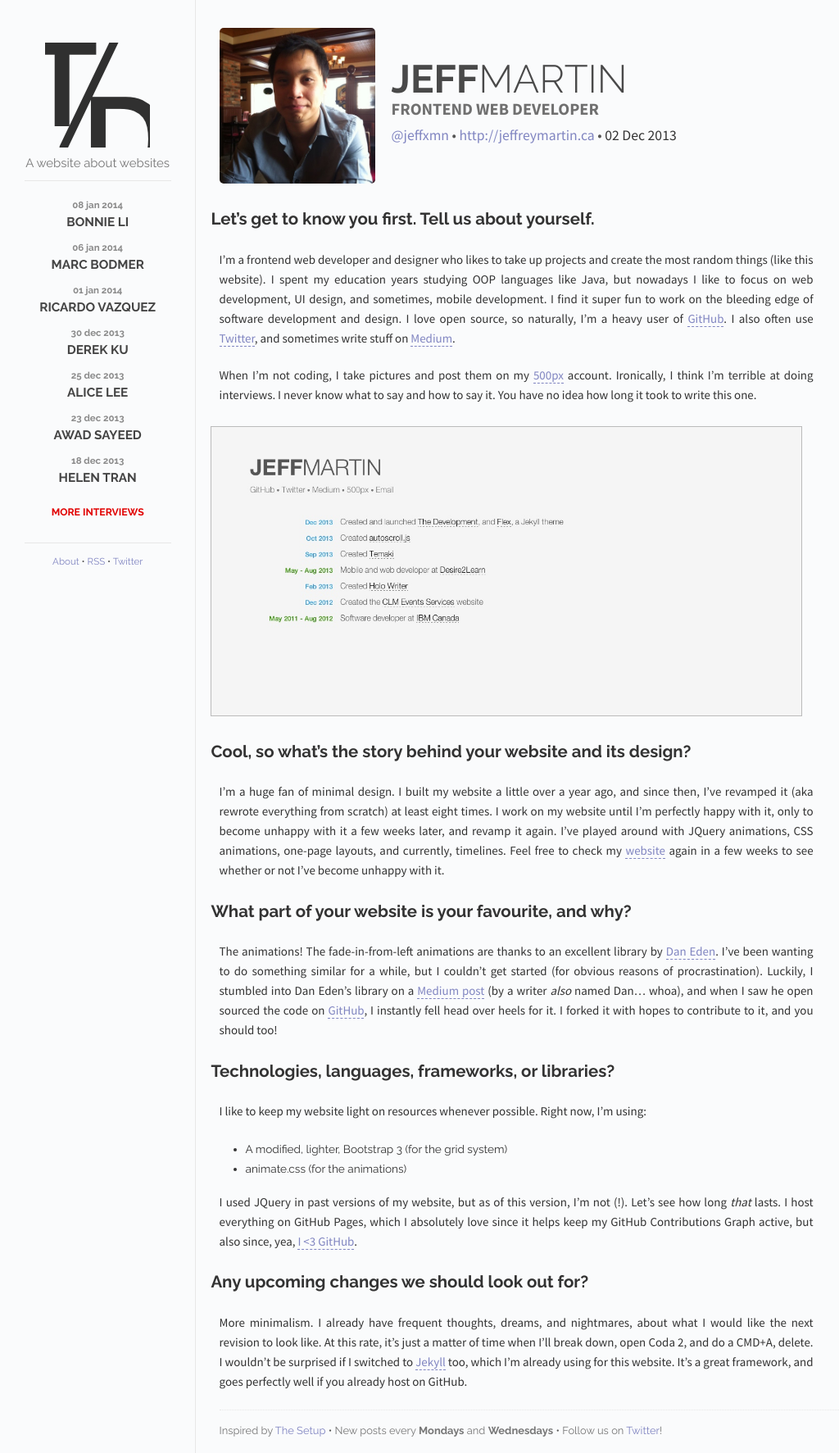
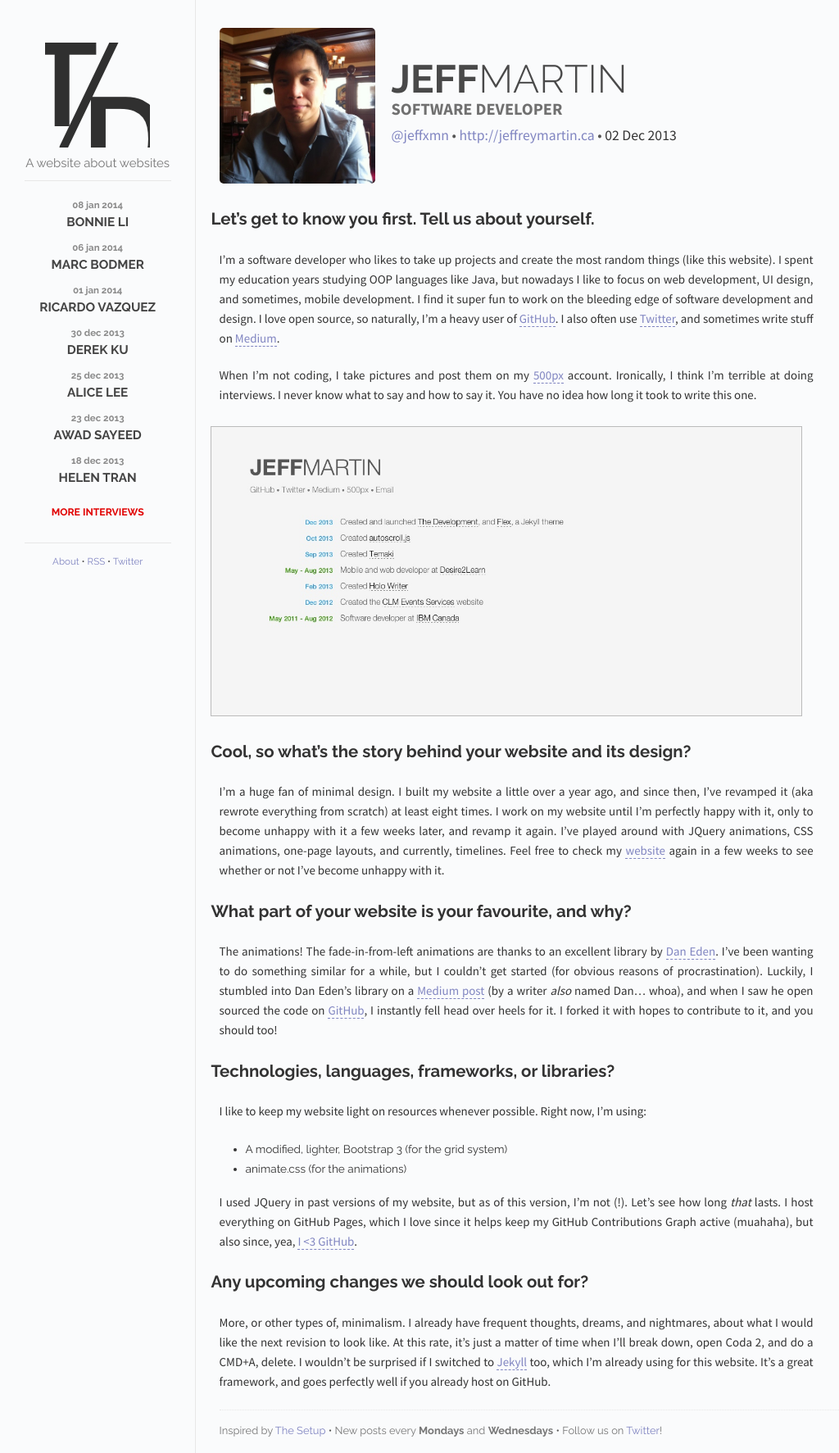
Before and after one commit to the-development/thedevelopment, a Jekyll site: the page built from _posts/2013-12-02-jeff-martin.md, in a window 1280 px wide. Shown: the whole page at 82% size, without its empty margins (120-1144 px from the left). Built offline with Jekyll 4.4.1, drawn with Linux system fonts in a browser that asks for light colours; Markdown is read by kramdown in place of the engine named in the settings.

Commit message:
Modifying my interview a bit

```diff
--- a/_posts/2013-12-02-jeff-martin.md
+++ b/_posts/2013-12-02-jeff-martin.md
@@ -2,7 +2,7 @@
 layout: post
 firstname: Jeff
 lastname: Martin
-position: Frontend web developer
+position: Software developer
 img: jeffmartin.jpg
 twitter: jeffxmn
 website: http://jeffreymartin.ca
@@ -12,7 +12,7 @@ categories: posts
 
 ## Let's get to know you first. Tell us about yourself.
 
-I'm a frontend web developer and designer who likes to take up projects and create the most random things (like this website). I spent my education years studying OOP languages like Java, but nowadays I like to focus on web development, UI design, and sometimes, mobile development. I find it super fun to work on the bleeding edge of software development and design. I love open source, so naturally, I'm a heavy user of [GitHub](http://github.com/jeffxmn). I also often use [Twitter](https://twitter.com/jeffxmn), and sometimes write stuff on [Medium](http://medium.com/@jeffxmn).
+I'm a software developer who likes to take up projects and create the most random things (like this website). I spent my education years studying OOP languages like Java, but nowadays I like to focus on web development, UI design, and sometimes, mobile development. I find it super fun to work on the bleeding edge of software development and design. I love open source, so naturally, I'm a heavy user of [GitHub](http://github.com/jeffxmn). I also often use [Twitter](https://twitter.com/jeffxmn), and sometimes write stuff on [Medium](http://medium.com/@jeffxmn).
 
 When I'm not coding, I take pictures and post them on my [500px](http://500px.com/jeffxmn) account. Ironically, I think I'm terrible at doing interviews. I never know what to say and how to say it. You have no idea how long it took to write this one.
 
@@ -33,8 +33,8 @@ I like to keep my website light on resources whenever possible. Right now, I'm u
   - A modified, lighter, Bootstrap 3 (for the grid system)
   - animate.css (for the animations)
 
-I used JQuery in past versions of my website, but as of this version, I'm not (!). Let's see how long _that_ lasts. I host everything on GitHub Pages, which I absolutely love since it helps keep my GitHub Contributions Graph active, but also since, yea, [I <3 GitHub](http://instagram.com/p/d7r3rUgerV/).
+I used JQuery in past versions of my website, but as of this version, I'm not (!). Let's see how long _that_ lasts. I host everything on GitHub Pages, which I love since it helps keep my GitHub Contributions Graph active (muahaha), but also since, yea, [I <3 GitHub](http://instagram.com/p/d7r3rUgerV/).
 
 ## Any upcoming changes we should look out for?
 
-More minimalism. I already have frequent thoughts, dreams, and nightmares, about what I would like the next revision to look like. At this rate, it's just a matter of time when I'll break down, open Coda 2, and do a CMD+A, delete. I wouldn't be surprised if I switched to [Jekyll](http://jekyllrb.com) too, which I'm already using for this website. It's a great framework, and goes perfectly well if you already host on GitHub.
+More, or other types of, minimalism. I already have frequent thoughts, dreams, and nightmares, about what I would like the next revision to look like. At this rate, it's just a matter of time when I'll break down, open Coda 2, and do a CMD+A, delete. I wouldn't be surprised if I switched to [Jekyll](http://jekyllrb.com) too, which I'm already using for this website. It's a great framework, and goes perfectly well if you already host on GitHub.
```
